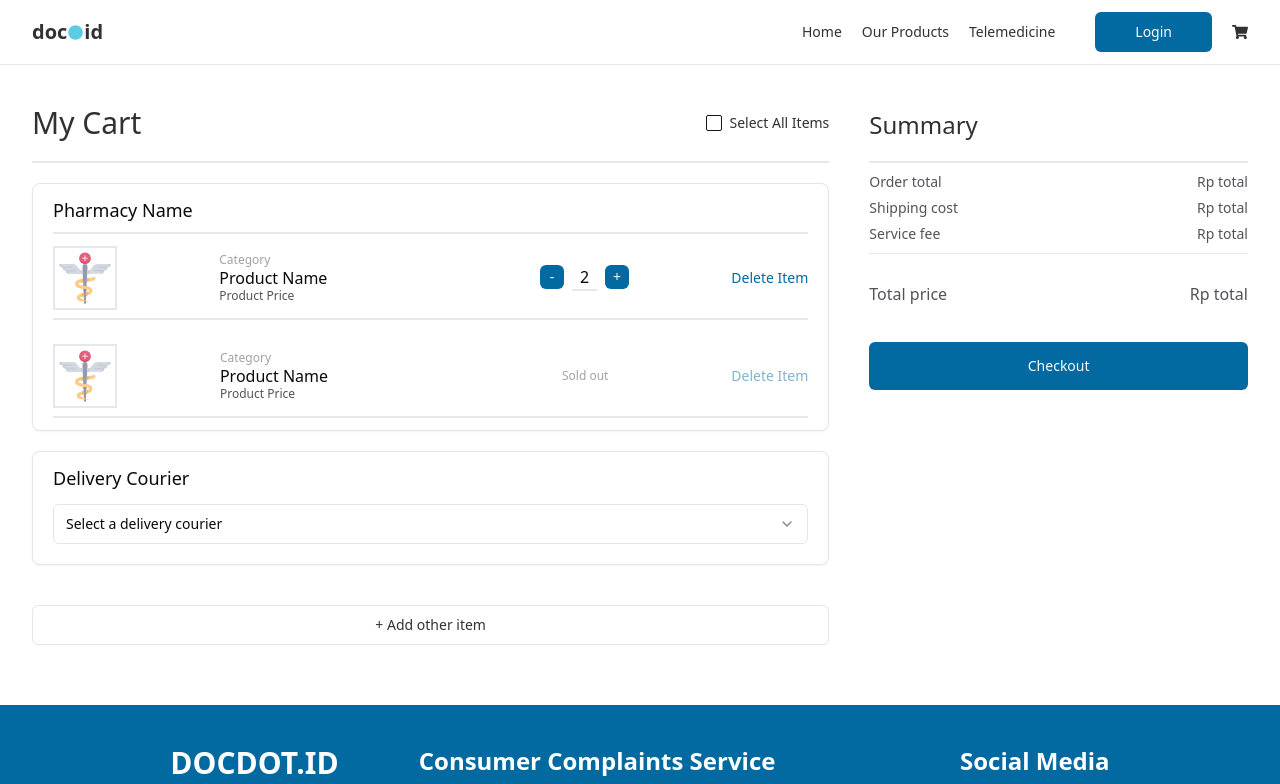
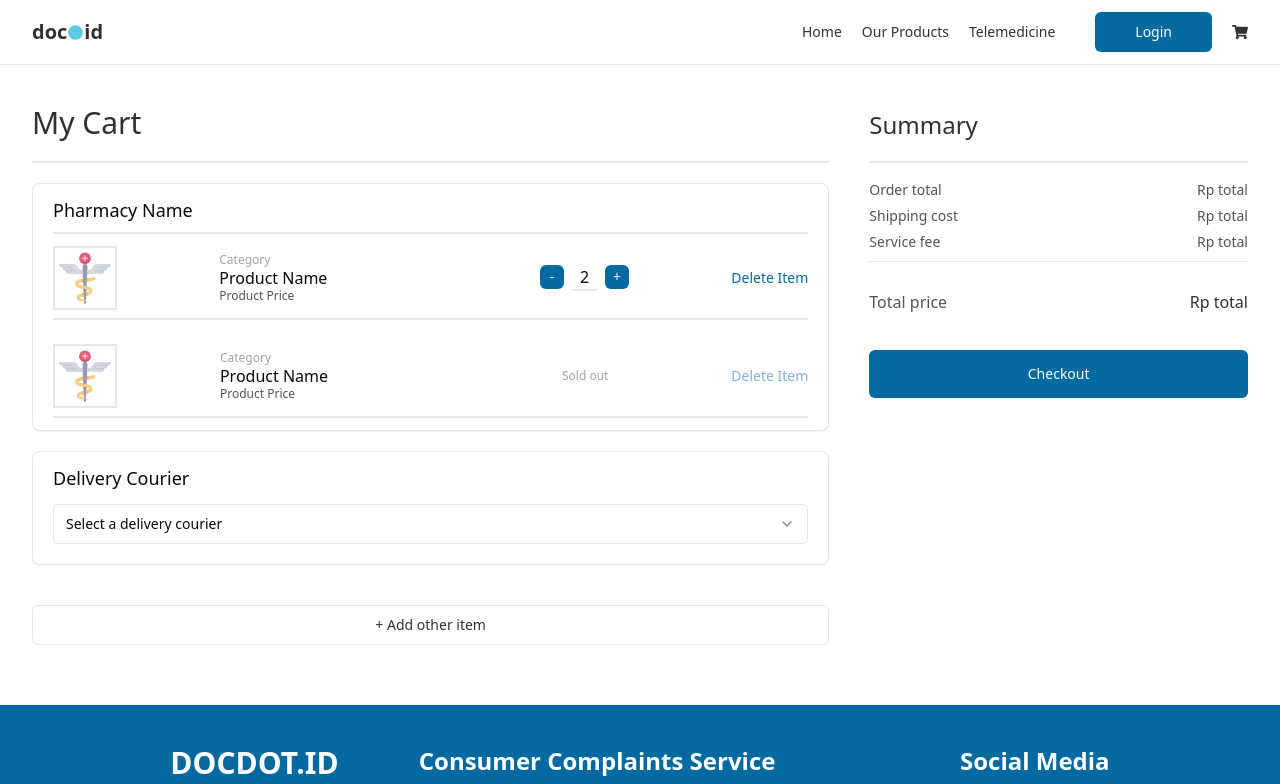
Before and after one commit to nisrinous/docdotid, a Next.js app: page /mycart in a window 1280 px wide. Shown: the top 784 px of the page. Built offline with nearby package versions, Linux system fonts and the light colour scheme.

Commit message:
fix: destination on checkout button

```diff
--- a/src/pages/mycart/index.tsx
+++ b/src/pages/mycart/index.tsx
@@ -2,7 +2,7 @@ import CartItemCard from "@/components/card/cart-item-card";
 import DeliveryCourierCard from "@/components/card/delivery-courier-card";
 import { Button } from "@/components/ui/button";
 import { Card, CardHeader } from "@/components/ui/card";
-import { Checkbox } from "@/components/ui/checkbox";
+// import { Checkbox } from "@/components/ui/checkbox";
 import Link from "next/link";
 
 export default function MyCart() {
@@ -12,12 +12,12 @@ export default function MyCart() {
         <div className="col-span-3 md:col-span-2 flex flex-col">
           <div className="flex flex-row justify-between gap-4 border-b-2 pb-5">
             <h3 className="scroll-m-20 text-2xl md:text-3xl">My Cart</h3>
-            <div className="flex items-center space-x-2 ">
+            {/* <div className="flex items-center space-x-2 ">
               <Checkbox id="terms" />
               <label className="text-sm leading-none peer-disabled:cursor-not-allowed peer-disabled:opacity-70">
                 Select All Items
               </label>
-            </div>
+            </div> */}
           </div>
           <div className="py-5 flex flex-col gap-3">
             <Card className="px-5 w-full flex flex-col justify-start items-start gap-1">
@@ -43,7 +43,7 @@ export default function MyCart() {
             Summary
           </h3>
           <div className="flex flex-col gap-3">
-            <div className="flex flex-row justify-between">
+            <div className="flex flex-row justify-between mt-2">
               <p className="text-zinc-600 leading-none text-sm">Order total</p>
               <p className="text-zinc-600 leading-none text-sm">Rp total</p>
             </div>
@@ -61,10 +61,10 @@ export default function MyCart() {
               <p className="text-zinc-600 leading-none text-base">
                 Total price
               </p>
-              <p className="text-zinc-600 leading-none text-base">Rp total</p>
+              <p className="leading-none text-base">Rp total</p>
             </div>
           </div>
-          <Link href="/products">
+          <Link href="/checkout">
             <Button className="w-full my-5 h-12 px-0 mx-0">Checkout</Button>
           </Link>
         </div>
```
